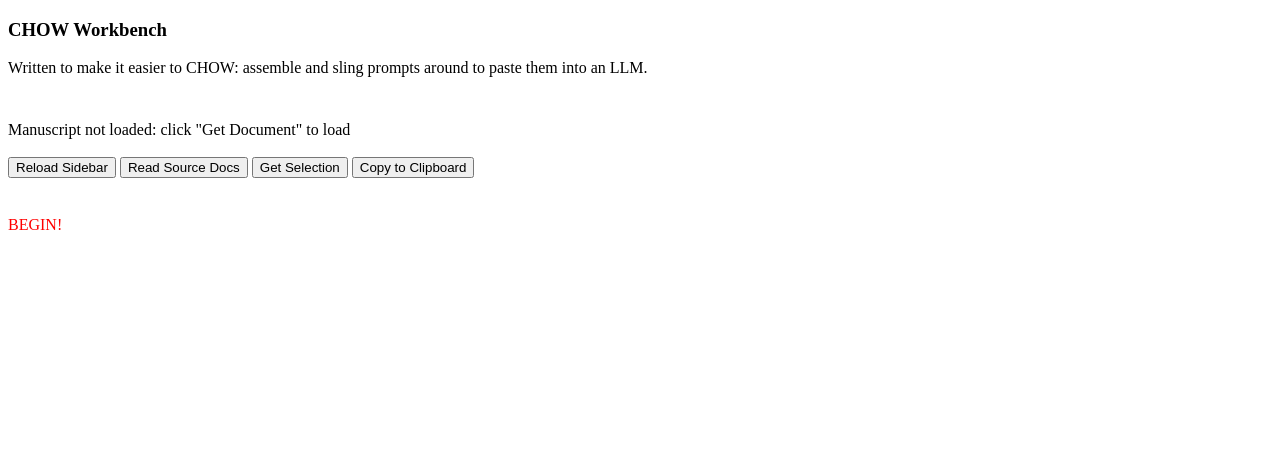
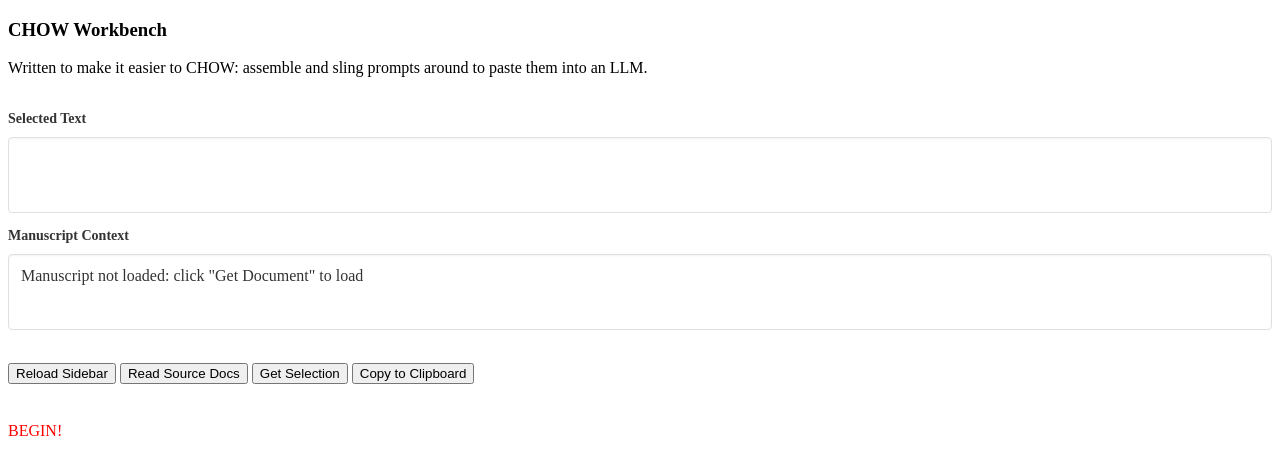
Before and after one commit to realgenekim/chow-google-docs-addon, a plain HTML site: page sidebar.html in a window 1280 px wide. Drawn offline with Linux system fonts and the light colour scheme.

Commit message:
Refactor tests and improve sidebar styles
- Enhanced test validation in `assemble_prompt.ts` for clearer logging and error handling when expectations are not met.
- Updated the test from using assertions to logging errors, making it easier to debug issues.
- Improved the sidebar in `sidebar.html` by adding structured content boxes and styling enhancements to the output panel for better readability and user experience.

```diff
--- a/sidebar.html
+++ b/sidebar.html
@@ -5,14 +5,45 @@
 
 
     </script>
+    <style>
+      .content-box {
+        margin-bottom: 15px;
+      }
+      .content-box h4 {
+        margin: 0;
+        color: #333;
+        font-size: 14px;
+      }
+      .output-panel {
+        margin-top: 10px;
+        white-space: pre-wrap;
+        border: 1px solid #e0e0e0;
+        padding: 12px;
+        border-radius: 4px;
+        background-color: #ffffff;
+        min-height: 50px;
+        color: #333;
+        cursor: default;
+        box-shadow: inset 0 1px 2px rgba(0,0,0,0.05);
+        user-select: text;
+        -webkit-user-select: text;
+      }
+    </style>
   </head>
   <body>
     <h3>CHOW Workbench</h3>
     <p>Written to make it easier to CHOW: assemble and sling prompts around to paste them into an LLM.</p>
         <br>
 
-    <div id="selected-text" style="margin-top: 10px; white-space: pre-wrap;"></div>
-    <div id="manuscript-context" style="margin-top: 10px; white-space: pre-wrap;">Manuscript not loaded: click "Get Document" to load</div>
+    <div class="content-box">
+      <h4>Selected Text</h4>
+      <div id="selected-text" class="output-panel"></div>
+    </div>
+
+    <div class="content-box">
+      <h4>Manuscript Context</h4>
+      <div id="manuscript-context" class="output-panel">Manuscript not loaded: click "Get Document" to load</div>
+    </div>
 
     <br>
 
```
Also changed, not shown: assemble_prompt.ts (+15 -4 lines).
